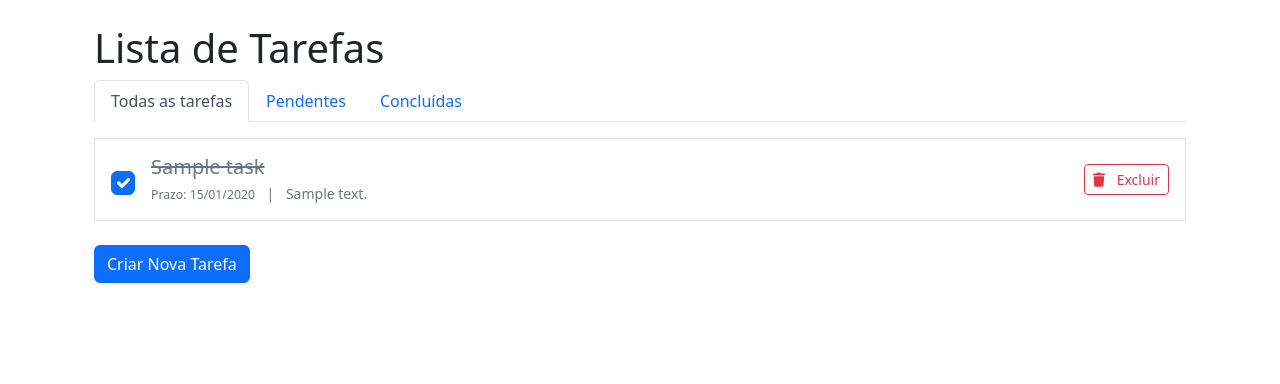
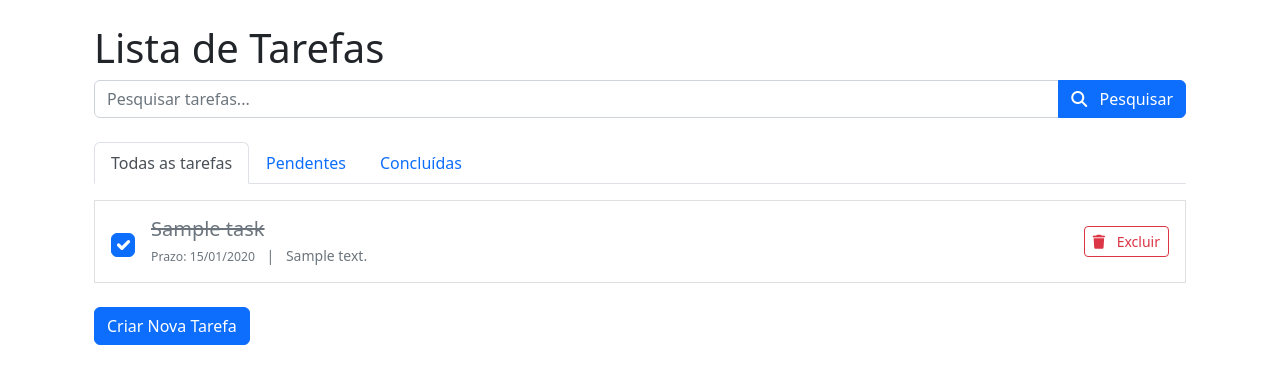
Before and after one commit to Xamacardoso/task-manager-django-ck, a Django app: page /tasks/ in a window 1280 px wide. Shown: the part 56-440 px from the top of the page. Run offline with Django 5.2, Linux system fonts and the light colour scheme; a user stored in the database is signed in; tables that the repository leaves empty hold one stand-in row (values such as "Sample post"); parts of the project's set-up code (start-up, migrations or seed data) failed here and were passed over; some libraries are stand-ins or nearby versions.

Commit message:
:sparkles: Feat (Tasks): Adicionada funcionalidade de pesquisa no conteúdo das tasks. Refatoracao para usar fat models thin views

```diff
--- a/task_manager/tasks/models.py
+++ b/task_manager/tasks/models.py
@@ -1,7 +1,31 @@
 from django.conf import settings
 from django.db import models
 from django.utils import timezone
+from django.db.models import Q
+
 from model_utils.models import TimeStampedModel
+
+# queryset customizado para adicionar logica de busca e filtro sem sobrecarregar a view
+class TaskQuerySet(models.QuerySet):
+    def by_user(self, user):
+        return self.filter(user=user)
+
+    def by_status(self, status='all'):
+        if status == 'pending':
+            return self.filter(is_completed=False)
+        elif status == 'completed':
+            return self.filter(is_completed=True)
+        return self
+
+    def search(self, query):
+        # Q é usado para criar consultas complexas, combinando condições com OR
+        # icontains é como 'contains' mas sem diferenciar maiúsculas de minúsculas
+        if (query):
+            return self.filter(Q(title__icontains=query) | Q(description__icontains=query))
+
+        # retorna tudo se nao houver pesquisa
+        return self
+
 
 # Timestamped model usa created e modified atualizados automaticamente
 class Task(TimeStampedModel):
@@ -40,6 +64,8 @@ class Task(TimeStampedModel):
         verbose_name='Data de Conclusão'
     )
 
+    # Aqui definimos o gerenciador de objetos do modelo com o manager personalizado
+    objects = models.Manager.from_queryset(TaskQuerySet)()
     class Meta:
         ordering = ['-created']
         verbose_name = 'Tarefa'
--- a/task_manager/tasks/views.py
+++ b/task_manager/tasks/views.py
@@ -17,17 +17,14 @@ class TaskListView(LoginRequiredMixin, ListView):
     context_object_name = 'tasks'           # serve para acessar o tasks no html "{% for task in tasks %}"
 
     def get_queryset(self):
-        # Apenas mostra as tarefas do usuário logado
-        queryset = Task.objects.filter(user=self.request.user)
-
         # pega o query param ?status=pending ou ?status=completed
         status = self.request.GET.get('status')
+        search = self.request.GET.get('q', '')
 
-        # aqui vai filtrar baseado no status
-        if status == 'pending':
-            queryset = queryset.filter(is_completed=False)
-        elif status == 'completed':
-            queryset = queryset.filter(is_completed=True)
+        # Apenas mostra as tarefas do usuário logado
+        queryset = Task.objects.by_user(self.request.user)\
+                               .by_status(status)\
+                               .search(search)
 
         return queryset
 
--- a/task_manager/templates/tasks/task_list.html
+++ b/task_manager/templates/tasks/task_list.html
@@ -7,6 +7,25 @@
 {% block content %}
 <div class="container mt-4">
     <h1>Lista de Tarefas</h1>
+
+    <form method="get" class="mb-4">
+        <div class="input-group">
+            {% if current_filter != 'all' %}
+                <input type="hidden" name="status" value="{{ current_filter }}">
+            {% endif %}
+
+            <input type="text" name="q" class="form-control" placeholder="Pesquisar tarefas..." value="{{ search_query }}">
+            <button type="submit" class="btn btn-primary">
+                <i class="fas fa-search me-2"></i> Pesquisar
+            </button>
+
+            {% if search_query %}
+                <a href="{% url 'tasks:task_list' %}{% if current_filter != 'all' %}?status={{ current_filter }}{% endif %}" class="btn btn-secondary">
+                    <i class="fas fa-times me-2"></i> Limpar
+                </a>
+            {% endif %}
+        </div>
+    </form>
 
     <ul class="nav nav-tabs mb-3">
         <li class="nav-item">
```
